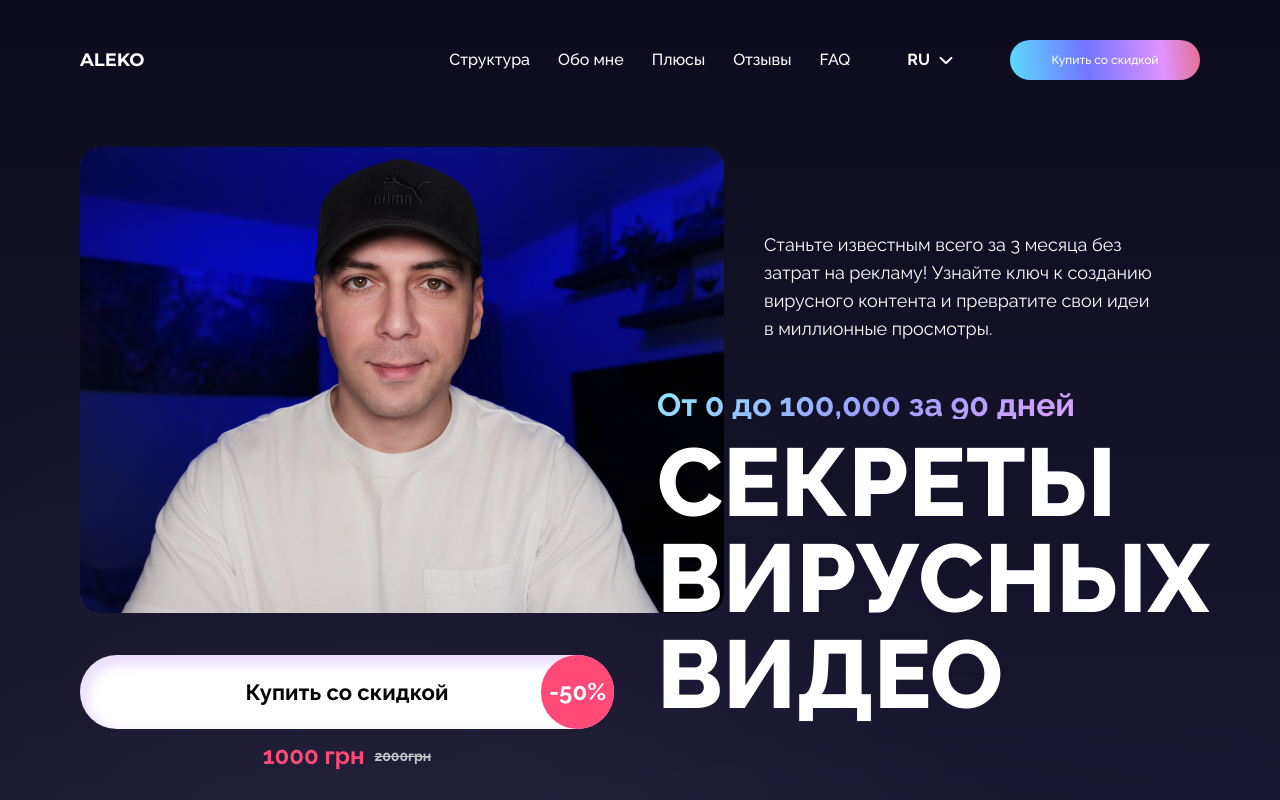
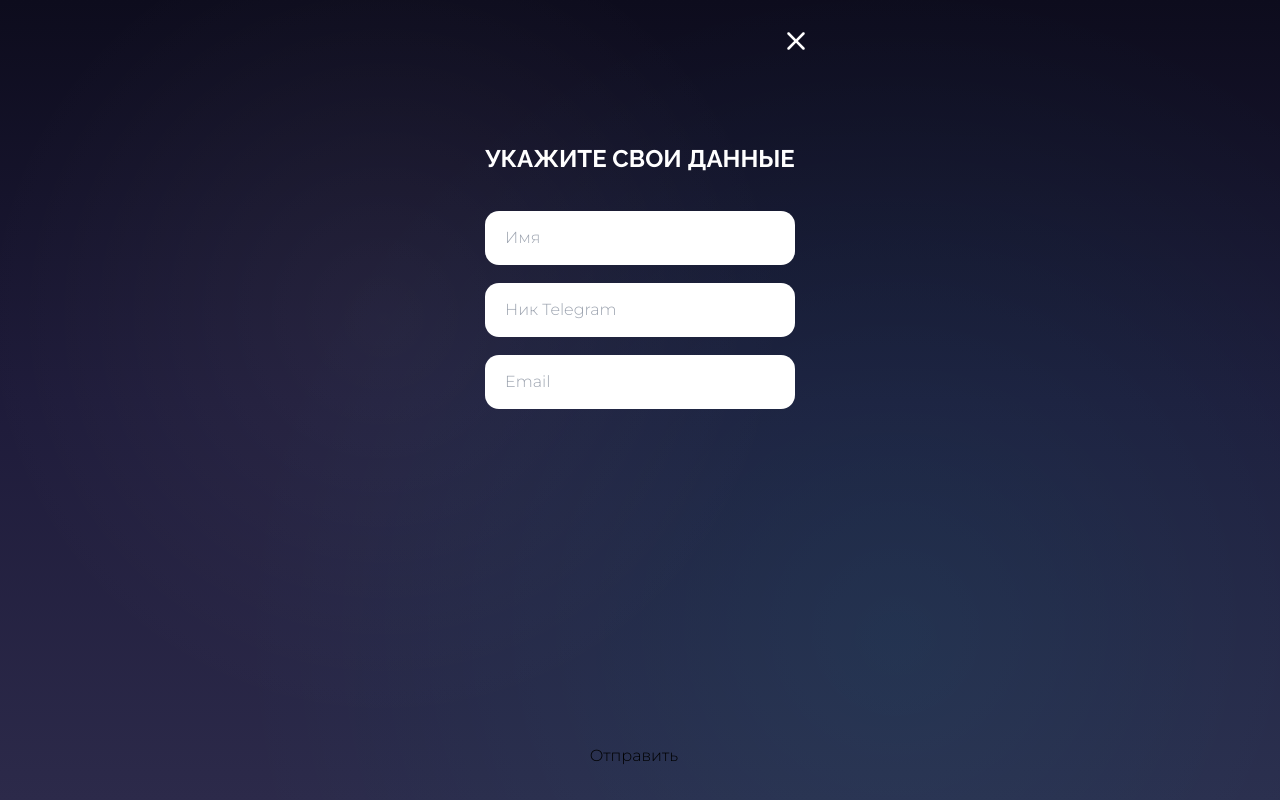
Before and after one commit to Artur-Luniaka/aleko_sokurashvili, a Next.js app: page / in a window 1280 px wide. Shown: the top 800 px of the page. Built offline with nearby package versions, Linux system fonts and the light colour scheme.

Commit message:
form for mob in progress

```diff
--- a/package.json
+++ b/package.json
@@ -9,9 +9,11 @@
     "lint": "next lint"
   },
   "dependencies": {
+    "formik": "^2.4.6",
     "next": "15.3.1",
     "react": "^19.0.0",
-    "react-dom": "^19.0.0"
+    "react-dom": "^19.0.0",
+    "yup": "^1.6.1"
   },
   "devDependencies": {
     "@eslint/eslintrc": "^3",
--- /dev/null
+++ b/src/app/components/ByNowFormMob/ByNowFormMob.jsx
@@ -0,0 +1,94 @@
+"use client";
+
+import Image from "next/image";
+import closeBtn from "../../../../public/close-btn.svg";
+import * as yup from "yup";
+import { Field, Form, Formik } from "formik";
+
+const ByNowFormMob = () => {
+  const initialValues = {
+    name: "",
+    nickname: "",
+    email: "",
+  };
+
+  const validationForm = yup.object({
+    name: yup
+      .string()
+      .min(3, "Too Short!")
+      .max(10, "So Long!")
+      .required("Please, enter name!"),
+    nickname: yup
+      .string()
+      .min(3, "Too Short!")
+      .max(20, "So Long!")
+      .required("Please, enter nickname!"),
+    email: yup
+      .string()
+      .min(3, "Too Short!")
+      .max(30, "So Long!")
+      .required("Please, enter email!"),
+  });
+
+  return (
+    <div
+      className="w-full h-screen fixed z-10 flex justify-center items-center"
+      style={{
+        background: `
+      radial-gradient(circle at 30% 40%, rgba(255,255,255,0.05), transparent 40%),
+      radial-gradient(circle at 70% 80%, rgba(0,255,255,0.07), transparent 60%),
+      linear-gradient(180deg, #0D0C1D 0%, #1E1B3A 50%, #2C2A4A 100%)
+    `,
+      }}
+    >
+      <div className="w-[393px] h-full p-[32px] flex flex-col">
+        <Image
+          src={closeBtn}
+          alt="modal close button"
+          width={18}
+          height={18}
+          className="flex ml-auto mb-auto"
+        />
+        <h2 className="font-raleway font-bold text-2xl text-[#fff] uppercase mt-[93px] mb-[36px] text-center">
+          Укажите свои данные
+        </h2>
+        <Formik>
+          <Form className="flex flex-col grow">
+            <div className="w-[310px] mx-auto relative">
+              <Field
+                type="text"
+                name="name"
+                placeholder="Имя"
+                className="w-[310px] rounded-[14px] px-5 py-[15px] mb-[18px]"
+              />
+            </div>
+            <div className="w-[310px] mx-auto relative">
+              <Field
+                type="text"
+                name="nickname"
+                placeholder="Ник Telegram"
+                className="w-[310px] rounded-[14px] px-5 py-[15px] mb-[18px]"
+              />
+            </div>
+            <div className="w-[310px] mx-auto relative">
+              <Field
+                type="text"
+                name="email"
+                placeholder="Email"
+                className="w-[310px] rounded-[14px] px-5 py-[15px]"
+              />
+            </div>
+            <button
+              type="submit"
+              className="flex justify-center items-center mt-auto w-[317px]"
+            >
+              Отправить
+            </button>
+          </Form>
+        </Formik>
+      </div>
+    </div>
+  );
+};
+
+export default ByNowFormMob;
--- a/src/app/components/Logo/Logo.jsx
+++ b/src/app/components/Logo/Logo.jsx
@@ -11,7 +11,7 @@ const Logo = () => {
       Aleko{" "}
       <span
         style={{
-          background: `linear-gradient(84deg, #5bdbfd 0%, #7375ff 40.3%, #df93ff 79.87%, #e56f8c 100%);`,
+          background: `linear-gradient(84deg, #5bdbfd 0%, #7375ff 40.3%, #df93ff 79.87%, #e56f8c 100%)`,
           WebkitBackgroundClip: "text",
           WebkitTextFillColor: "transparent",
         }}
--- a/src/app/page.js
+++ b/src/app/page.js
@@ -1,5 +1,6 @@
 "use client";
 
+import ByNowFormMob from "./components/ByNowFormMob/ByNowFormMob";
 import Header from "./components/Header/Header";
 import MainContent from "./components/MainContent/MainContent";
 
@@ -17,6 +18,7 @@ export default function Home() {
     >
       <Header />
       <MainContent />
+      <ByNowFormMob />
     </div>
   );
 }
```
Also changed, not shown: public/close-btn.svg (added), 1 other file (tests, documents, lock files or other folders).
